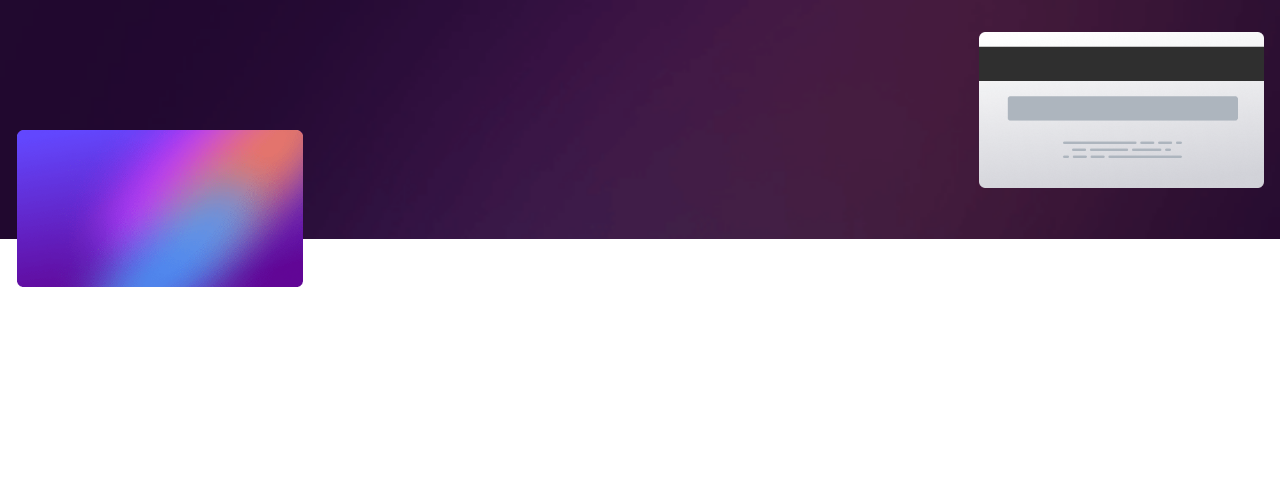
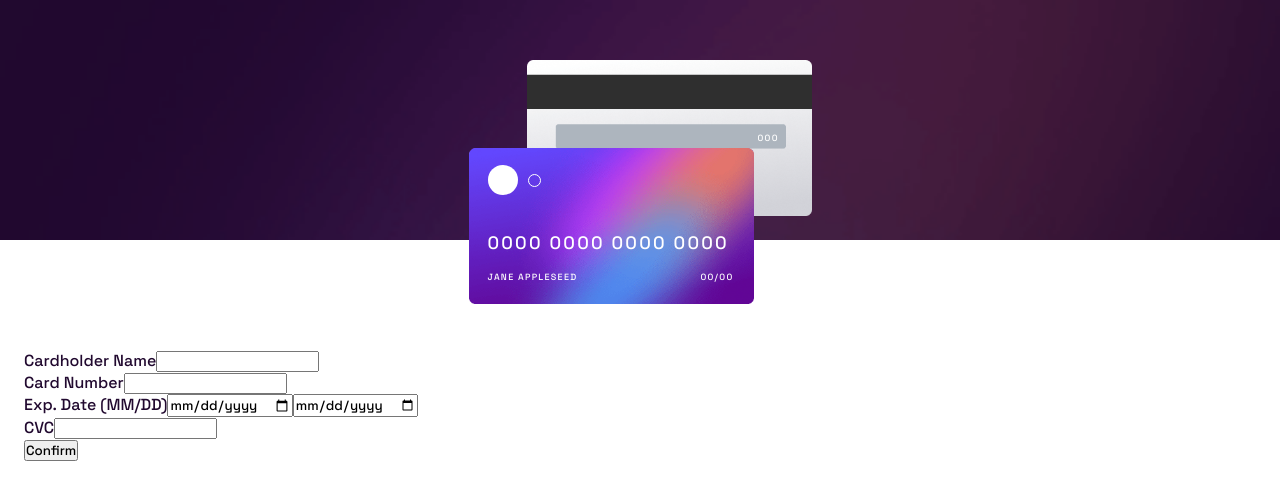
Before and after one commit to Mariam-Mantidze/Interactive-card-details-form, a React (Vite) app: page / in a window 1280 px wide. Shown: the top 500 px of the page. Built offline with nearby package versions, Linux system fonts and the light colour scheme.

Commit message:
wip: form

```diff
--- a/src/App.jsx
+++ b/src/App.jsx
@@ -1,8 +1,9 @@
 import styled from "styled-components";
 import { useState } from "react";
 import React from "react";
-import Form from "./components/Form/Form";
+import Form from "./components/Form";
 import Success from "./components/Success";
+import Card from "./components/Card";
 
 import { GlobalStyle } from "../styles/GlobalStyles";
 
@@ -12,6 +13,7 @@ function App() {
   return (
     <>
       <GlobalStyle />
+      <Card />
       {submit ? <Success /> : <Form />}
     </>
   );
--- /dev/null
+++ b/src/components/Card.jsx
@@ -0,0 +1,131 @@
+import styled from "styled-components";
+import FrontCard from "/images/bg-card-front.png";
+import BackCard from "/images/bg-card-back.png";
+import MobileBackground from "/images/bg-main-mobile.png";
+
+export default function Card() {
+  return (
+    <CardBox>
+      <CardContainer>
+        <FrontCardContainer>
+          <div className="circles">
+            <div className="circle"></div>
+            <div className="small-circle"></div>
+          </div>
+
+          <span className="numbers">0000 0000 0000 0000</span>
+
+          <div className="name-date">
+            <span className="name">JANE APPLESEED</span>
+            <span className="date">00/00</span>
+          </div>
+        </FrontCardContainer>
+
+        <BackContainer>
+          <span className="cvc">000</span>
+        </BackContainer>
+      </CardContainer>
+    </CardBox>
+  );
+}
+
+const CardBox = styled.div`
+  /* padding: 32px 16px 51px 0; */
+  background-image: url(${MobileBackground});
+  background-repeat: no-repeat;
+  background-size: cover;
+  position: relative;
+  color: rgba(255, 255, 255, 1);
+  height: 240px;
+  display: flex;
+  align-items: center;
+
+  justify-content: center;
+`;
+
+const FrontCardContainer = styled.div`
+  background-image: url(${FrontCard});
+  background-size: cover;
+  width: 285px;
+  height: 156.21px;
+  padding: 17px 20px 19.6px 19px;
+  top: 28px;
+  left: 16px;
+  z-index: 2;
+  position: absolute;
+
+  & .circles {
+    display: flex;
+    align-items: center;
+    gap: 10px;
+  }
+
+  & .circle {
+    width: 30.19px;
+    height: 30px;
+    background: rgba(255, 255, 255, 1);
+    border-radius: 50%;
+  }
+
+  .small-circle {
+    width: 13px;
+    height: 13px;
+    border: 1px solid rgba(255, 255, 255, 1);
+    border-radius: 50%;
+  }
+
+  & .numbers {
+    font-size: 18px;
+    line-height: 22.97px;
+    letter-spacing: 2.200000047683716px;
+    text-align: left;
+    display: inline-block;
+    margin-top: 37px;
+  }
+
+  & .name-date {
+    display: flex;
+    justify-content: space-between;
+    align-items: center;
+    margin-top: 17px;
+  }
+
+  & .name {
+    font-size: 9px;
+    line-height: 11.48px;
+    letter-spacing: 1.2857142686843872px;
+    text-align: left;
+  }
+
+  & .date {
+    font-size: 9px;
+    line-height: 11.48px;
+    letter-spacing: 1.2857142686843872px;
+    text-align: right;
+  }
+`;
+
+const BackContainer = styled.div`
+  background-image: url(${BackCard});
+  background-size: cover;
+  width: 285px;
+  height: 156.21px;
+  z-index: 1;
+  top: -60px;
+  right: 16px;
+  position: absolute;
+  padding: 65px 0 0px 231px;
+
+  & .cvc {
+    font-size: 9px;
+    font-weight: 500;
+    line-height: 11.48px;
+    letter-spacing: 1.2857142686843872px;
+    text-align: right;
+  }
+`;
+
+const CardContainer = styled.div`
+  position: absolute;
+  width: 375px;
+`;
--- /dev/null
+++ b/src/components/Form.jsx
@@ -0,0 +1,42 @@
+import styled from "styled-components";
+import MobileBackground from "/images/bg-main-mobile.png";
+import Card from "./Card";
+
+export default function Form() {
+  return (
+    <FormComponent>
+      <div>
+        <label htmlFor="">Cardholder Name</label>
+        <Input type="text" />
+      </div>
+
+      <div>
+        <label htmlFor="">Card Number</label>
+        <Input type="number" />
+      </div>
+
+      <div>
+        <div>
+          <label htmlFor="">Exp. Date (MM/DD)</label>
+          <Input type="date" />
+          <Input type="date" />
+        </div>
+
+        <div>
+          <label htmlFor="">CVC</label>
+          <Input type="number" />
+        </div>
+      </div>
+
+      <button type="submit">Confirm</button>
+    </FormComponent>
+  );
+}
+
+const FormComponent = styled.form`
+  margin-top: 110px;
+  padding: 0 24px 45px;
+  color: rgba(33, 9, 47, 1);
+`;
+
+const Input = styled.input``;
--- a/src/components/Form/Card.jsx
+++ /dev/null
@@ -1,17 +0,0 @@
-import styled from "styled-components";
-import FrontCard from "/images/bg-card-front.png";
-
-export default function Card() {
-  return (
-    <>
-      <Front src={FrontCard} alt="" />
-    </>
-  );
-}
-
-const Front = styled.img`
-  position: absolute;
-  bottom: -20%;
-  left: 17px;
-  width: 286px;
-`;
--- a/src/components/Form/Form.jsx
+++ /dev/null
@@ -1,32 +0,0 @@
-import styled from "styled-components";
-import MobileBackground from "/images/bg-main-mobile.png";
-
-import BackCard from "/images/bg-card-back.png";
-import Card from "./Card";
-
-export default function Form() {
-  return (
-    <>
-      <CardContainer>
-        <img className="back" src={BackCard} alt="back of a card" />
-        <Card />
-      </CardContainer>
-    </>
-  );
-}
-
-const CardContainer = styled.div`
-  padding: 32px 16px 51px 0;
-  background-image: url(${MobileBackground});
-  background-repeat: no-repeat;
-  background-size: cover;
-  position: relative;
-  width: 100%;
-  display: flex;
-  justify-content: flex-end;
-  align-items: center;
-
-  & .back {
-    width: 285px;
-  }
-`;
--- a/styles/GlobalStyles.js
+++ b/styles/GlobalStyles.js
@@ -16,6 +16,8 @@ body {
   overflow-x: hidden;
 
 
+
+
 }
 
 button {
```
